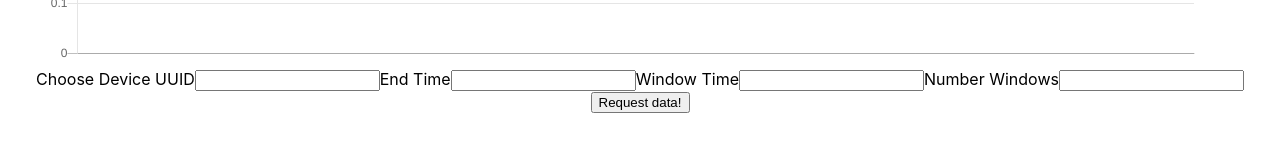
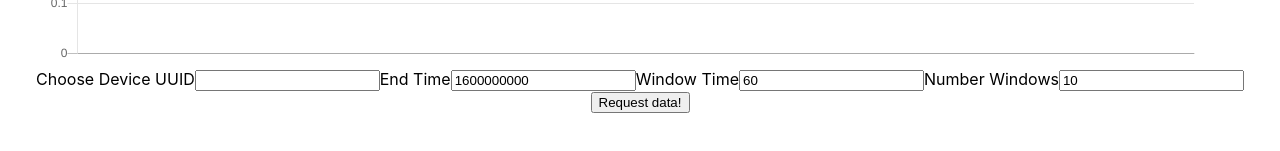
Before and after one commit to hyprul/Cylera, a React (Create React App) app in the folder devicefront/: page / in a window 1280 px wide. Shown: the part 507-658 px from the top of the page. Built offline with nearby package versions, Linux system fonts and the light colour scheme; no server answers.

Commit message:
default values

```diff
--- a/devicefront/src/components/DeviceForm.js
+++ b/devicefront/src/components/DeviceForm.js
@@ -16,14 +16,14 @@ export default function DeviceForm(props) {
             </datalist>
 
 
-            <label htmlFor="end_time" defaultValue='1600000000'>End Time</label>
-            <input id="end_time" name="end_time" type="number" />
+            <label htmlFor="end_time" >End Time</label>
+            <input id="end_time" name="end_time" type="number" defaultValue='1600000000' />
 
-            <label htmlFor="window_time" defaultValue='60'>Window Time</label>
-            <input id="window_time" name="window_time" type="number" />
+            <label htmlFor="window_time" >Window Time</label>
+            <input id="window_time" name="window_time" type="number" defaultValue='60' />
 
-            <label htmlFor="num_windows" defaultValue='10'>Number Windows</label>
-            <input id="num_windows" name="num_windows" type="number" />
+            <label htmlFor="num_windows" >Number Windows</label>
+            <input id="num_windows" name="num_windows" type="number" defaultValue='10' />
 
             <button>Request data!</button>
 
```
